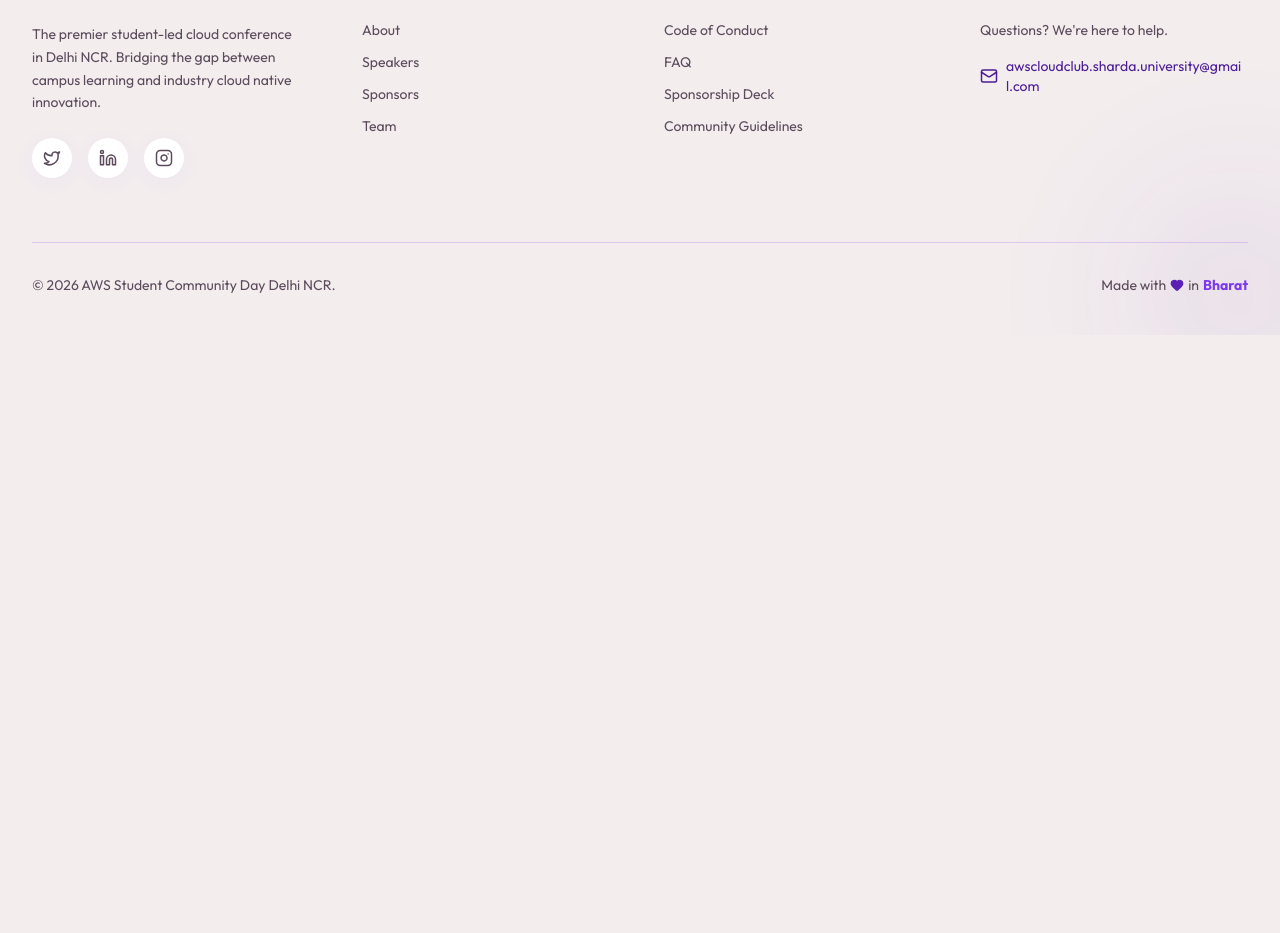
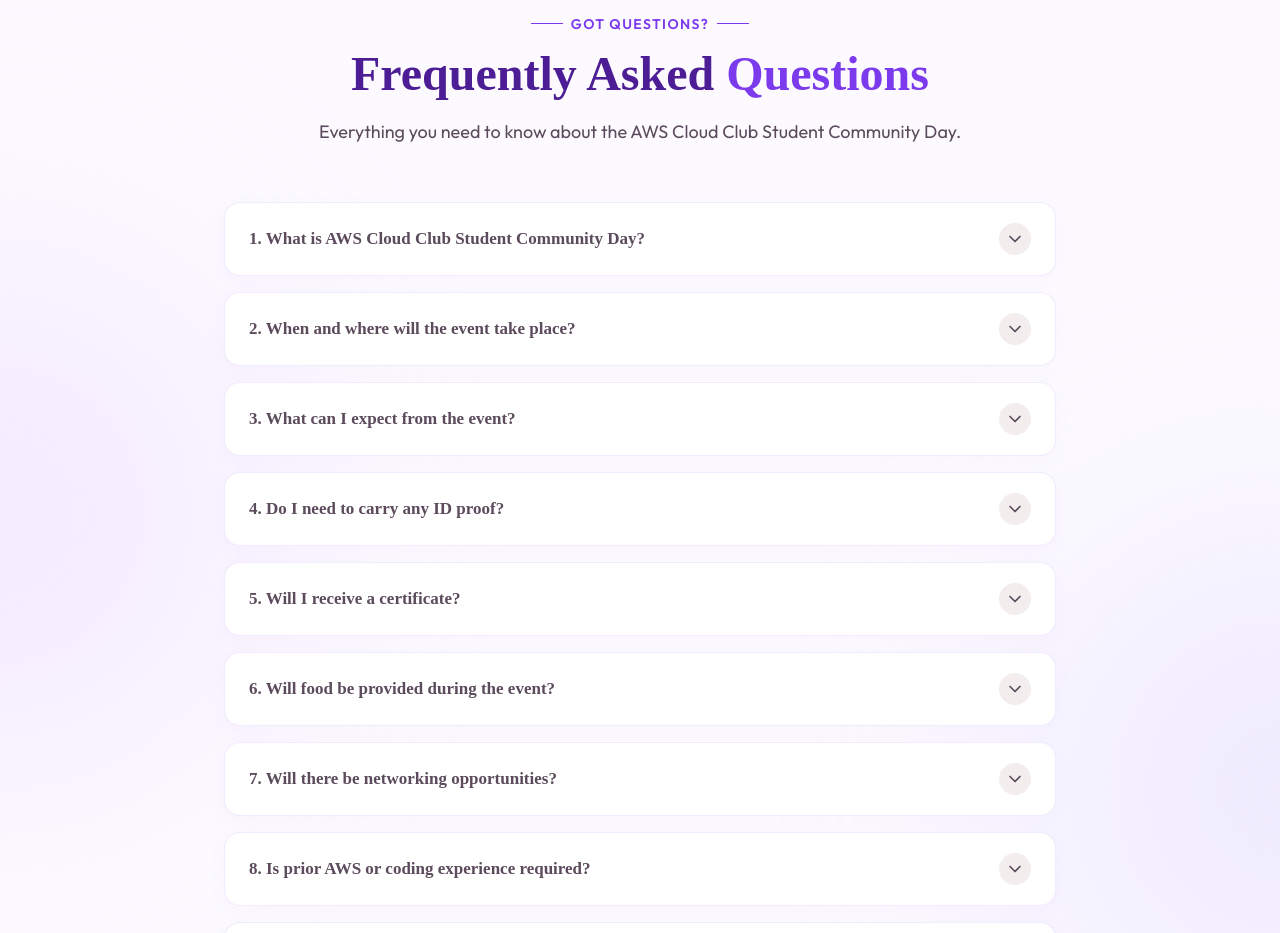
Before and after one commit to codecurser/aws, a React (Vite) app: page /faq in a window 1280 px wide. Shown: the part 122-1055 px from the top of the page. Before the commit the page ends 800 px from the top, so only its background shows below. Built offline with nearby package versions, Linux system fonts and the light colour scheme; a web font is replaced by a local one.

Commit message:
Added dedicated FAQ page, auto-scrolls to top, linked in Footer

```diff
--- a/src/App.tsx
+++ b/src/App.tsx
@@ -4,6 +4,7 @@
 import Footer from './components/Footer';
 import Home from './pages/Home';
 import TimelinePage from './pages/TimelinePage';
+import FAQ from './components/FAQ';
 
 function App() {
   return (
@@ -13,6 +14,7 @@
         <Routes>
           <Route path="/" element={<Home />} />
           <Route path="/timeline" element={<TimelinePage />} />
+          <Route path="/faq" element={<FAQ />} />
         </Routes>
       </main>
       <Footer />
--- /dev/null
+++ b/src/components/FAQ.tsx
@@ -0,0 +1,180 @@
+import { useState, useEffect } from 'react';
+import { motion, AnimatePresence } from 'framer-motion';
+import { ChevronDown } from 'lucide-react';
+
+interface FAQItem {
+    question: string;
+    answer: React.ReactNode;
+}
+
+const faqs: FAQItem[] = [
+    {
+        question: "What is AWS Cloud Club Student Community Day?",
+        answer: "A one-day, student-led tech summit bringing together AWS learning, cloud innovation, and career development through hands-on workshops, expert talks, and networking experiences."
+    },
+    {
+        question: "When and where will the event take place?",
+        answer: "The AWS Cloud Club Student Community Day Delhi-NCR 2026 will be held on 27th March 2026, from 8:45 AM to 5:00 PM. Venue: Anand Swaroop Auditorium, Block 45"
+    },
+    {
+        question: "What can I expect from the event?",
+        answer: (
+            <ul className="list-disc pl-5 mt-2 space-y-1">
+                <li>Keynote sessions</li>
+                <li>Technical talks</li>
+                <li>Hands-on workshops</li>
+                <li>Panel discussions</li>
+                <li>Networking opportunities</li>
+                <li>Career guidance</li>
+            </ul>
+        )
+    },
+    {
+        question: "Do I need to carry any ID proof?",
+        answer: "Yes, a valid government or college ID is required for entry."
+    },
+    {
+        question: "Will I receive a certificate?",
+        answer: "Yes, participation certificates will be distributed during the closing ceremony."
+    },
+    {
+        question: "Will food be provided during the event?",
+        answer: (
+            <>
+                Yes, food and refreshments will be provided for participants throughout the event. This includes:
+                <ul className="list-disc pl-5 mt-2 space-y-1 text-sm sm:text-base">
+                    <li>Light snacks during breaks</li>
+                    <li>Lunch during the scheduled lunch break (1:25 PM – 2:30 PM)</li>
+                </ul>
+            </>
+        )
+    },
+    {
+        question: "Will there be networking opportunities?",
+        answer: "Yes, dedicated networking sessions and mentorship interactions are included."
+    },
+    {
+        question: "Is prior AWS or coding experience required?",
+        answer: "No, the event is designed for all skill levels, including beginners, intermediate learners, and advanced participants."
+    },
+    {
+        question: "Can I interact with speakers and mentors?",
+        answer: "Yes, there will be Q&A sessions, networking breaks, and panel discussions where you can directly interact with industry experts."
+    },
+    {
+        question: "Where can I get event updates?",
+        answer: (
+            <>
+                Updates will be shared via:
+                <ul className="list-disc pl-5 mt-2 space-y-1 text-sm sm:text-base">
+                    <li>Official AWS Cloud Club channels</li>
+                    <li>LinkedIn page</li>
+                    <li>Email notifications</li>
+                </ul>
+            </>
+        )
+    }
+];
+
+const FAQBlock = ({ faq, index }: { faq: FAQItem, index: number }) => {
+    const [isOpen, setIsOpen] = useState(false);
+
+    return (
+        <motion.div
+            initial={{ opacity: 0, y: 20 }}
+            whileInView={{ opacity: 1, y: 0 }}
+            viewport={{ once: true }}
+            transition={{ duration: 0.5, delay: index * 0.05 }}
+            className="mb-4"
+        >
+            <button
+                onClick={() => setIsOpen(!isOpen)}
+                className={`w-full text-left px-6 py-5 rounded-2xl flex items-center justify-between transition-all duration-300 border ${
+                    isOpen
+                        ? 'bg-[#7C3AED]/5 border-[#7C3AED]/30 shadow-md'
+                        : 'bg-white border-[#7C3AED]/10 shadow-[0_4px_20px_rgba(124,58,237,0.03)] hover:shadow-[0_4px_20px_rgba(124,58,237,0.08)] hover:border-[#7C3AED]/20'
+                }`}
+            >
+                <span className={`font-display font-semibold text-[15px] sm:text-[17px] pr-4 ${isOpen ? 'text-[#4C1D95]' : 'text-[#5B4B5C]'}`}>
+                    {index + 1}. {faq.question}
+                </span>
+                <motion.div
+                    animate={{ rotate: isOpen ? 180 : 0 }}
+                    transition={{ duration: 0.3 }}
+                    className={`flex-shrink-0 p-1.5 rounded-full ${isOpen ? 'bg-[#7C3AED] text-white' : 'bg-[#F3EDEE] text-[#5B4B5C]'}`}
+                >
+                    <ChevronDown className="w-5 h-5" />
+                </motion.div>
+            </button>
+
+            <AnimatePresence>
+                {isOpen && (
+                    <motion.div
+                        initial={{ height: 0, opacity: 0 }}
+                        animate={{ height: 'auto', opacity: 1 }}
+                        exit={{ height: 0, opacity: 0 }}
+                        transition={{ duration: 0.3, ease: 'easeInOut' }}
+                        className="overflow-hidden"
+                    >
+                        <div className="px-6 pb-5 pt-3 text-[#5B4B5C] font-sans leading-relaxed text-[15px] sm:text-base">
+                            {faq.answer}
+                        </div>
+                    </motion.div>
+                )}
+            </AnimatePresence>
+        </motion.div>
+    );
+};
+
+const FAQ = () => {
+    // Reset window scroll to the absolute top smoothly upon navigating to this standalone page
+    useEffect(() => {
+        window.scrollTo({
+            top: 0,
+            left: 0,
+            behavior: 'auto' // Instant snap looks cleaner for page transitions
+        });
+    }, []);
+
+    return (
+        <section id="faq" className="min-h-screen pt-32 pb-24 relative overflow-hidden bg-[#fcfaff]">
+            {/* Background elements */}
+            <div className="absolute inset-0 pointer-events-none">
+                <div className="absolute -left-64 top-1/4 w-[500px] h-[500px] bg-purple-200/40 rounded-full blur-[120px]" />
+                <div className="absolute -right-64 bottom-1/4 w-[500px] h-[500px] bg-violet-200/40 rounded-full blur-[120px]" />
+            </div>
+
+            <div className="max-w-4xl mx-auto px-4 sm:px-6 lg:px-8 relative z-10">
+                <div className="text-center mb-14">
+                    <span className="inline-flex items-center gap-2 text-[#7C3AED] font-semibold text-sm uppercase tracking-widest mb-4">
+                        <span className="w-8 h-px bg-[#7C3AED]" />
+                        Got Questions?
+                        <span className="w-8 h-px bg-[#7C3AED]" />
+                    </span>
+                    <h2 className="text-4xl md:text-5xl font-display font-bold text-[#4C1D95] mb-5">
+                        Frequently Asked <span className="text-[#7C3AED]">Questions</span>
+                    </h2>
+                    <p className="text-[#5B4B5C] font-sans text-lg max-w-2xl mx-auto">
+                        Everything you need to know about the AWS Cloud Club Student Community Day.
+                    </p>
+                </div>
+
+                <div className="mx-auto mt-8">
+                    {faqs.map((faq, index) => (
+                        <FAQBlock key={index} faq={faq} index={index} />
+                    ))}
+                </div>
+
+                <div className="text-center mt-12 bg-white border border-[#7C3AED]/10 p-8 rounded-3xl shadow-[0_4px_20px_rgba(124,58,237,0.03)] flex flex-col items-center justify-center">
+                    <h3 className="text-xl font-display font-bold text-[#4C1D95] mb-2">Still have questions?</h3>
+                    <p className="text-[#5B4B5C] mb-6 text-sm">We're here to help! Reach out to our organizing team.</p>
+                    <a href="mailto:awscloudclub.sharda.university@gmail.com" className="inline-flex items-center gap-2 bg-[#7C3AED] hover:bg-[#4C1D95] text-white px-8 py-3.5 rounded-full font-semibold transition-colors duration-300 shadow-md hover:shadow-lg hover:-translate-y-1 transform">
+                        Contact Us
+                    </a>
+                </div>
+            </div>
+        </section>
+    );
+};
+
+export default FAQ;
--- a/src/components/Footer.tsx
+++ b/src/components/Footer.tsx
@@ -1,5 +1,6 @@
 
 import { Instagram, Twitter, Linkedin, Mail, Heart } from 'lucide-react';
+import { Link } from 'react-router-dom';
 
 const Footer = () => {
     return (
@@ -46,7 +47,7 @@
                         <h4 className="text-[#4C1D95] font-bold mb-6 font-display text-lg border-b border-[#7C3AED]/20 pb-2 inline-block">Resources</h4>
                         <ul className="space-y-3 text-sm text-[#5B4B5C]">
                             <li><a href="#" className="hover:text-[#7C3AED] transition-colors">Code of Conduct</a></li>
-                            <li><a href="#" className="hover:text-[#7C3AED] transition-colors">FAQ</a></li>
+                            <li><Link to="/faq" className="hover:text-[#7C3AED] transition-colors">FAQ</Link></li>
                             <li><a href="#" className="hover:text-[#7C3AED] transition-colors">Sponsorship Deck</a></li>
                             <li><a href="#" className="hover:text-[#7C3AED] transition-colors">Community Guidelines</a></li>
                         </ul>
```
